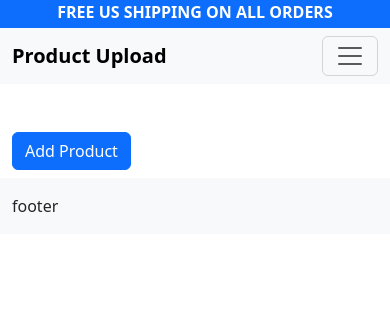
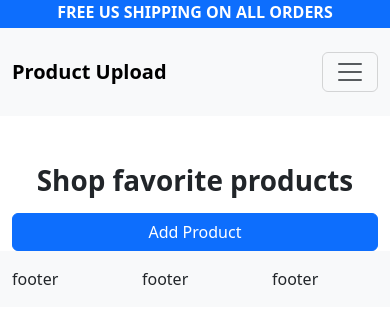
Before and after one commit to Zwill1/PHP-PRODUCT-UPLOAD, a PHP site: page /PHP-PRODUCT-UPLOAD/ in a window 390 px wide. Shown: the top 324 px of the page. Run offline with PHP 8.4, Linux system fonts and the light colour scheme; data that the repository does not hold is empty; some libraries are stand-ins or nearby versions.

Commit message:
updated card layout, mobile/desktop button responsiveness

```diff
--- a/assets/footer.php
+++ b/assets/footer.php
@@ -1,6 +1,12 @@
     </div>
     <footer class="bg-body-tertiary pb-3 pt-3">
-        <div class="container">footer</div>
+        <div class="container">
+            <div class="row">
+                <div class="col-4">footer</div>
+                <div class="col-4">footer</div>
+                <div class="col-4">footer</div>
+            </div>
+        </div>
     </footer>
     <script src="https://cdn.jsdelivr.net/npm/bootstrap@5.3.3/dist/js/bootstrap.bundle.min.js" integrity="sha384-YvpcrYf0tY3lHB60NNkmXc5s9fDVZLESaAA55NDzOxhy9GkcIdslK1eN7N6jIeHz" crossorigin="anonymous"></script>
     </body>
--- a/assets/header.php
+++ b/assets/header.php
@@ -5,7 +5,7 @@
     <meta name="viewport" content="width=device-width, initial-scale=1.0">
     <title>Document</title>
     <link href="https://cdn.jsdelivr.net/npm/bootstrap@5.3.3/dist/css/bootstrap.min.css" rel="stylesheet" integrity="sha384-QWTKZyjpPEjISv5WaRU9OFeRpok6YctnYmDr5pNlyT2bRjXh0JMhjY6hW+ALEwIH" crossorigin="anonymous">
-    <script src="https://kit.fontawesome.com/a9665a037e.js" crossorigin="anonymous"></script>
+    <!-- insert Font awesome here. Icons work-->
 </head>
 <body>
     <?php include 'nav.php' ?>
--- a/assets/nav.php
+++ b/assets/nav.php
@@ -1,6 +1,6 @@
 <div class="sticky-top">
   <?php include 'top-header.php' ?>
-  <nav class="navbar navbar-expand-lg bg-body-tertiary">
+  <nav class="navbar navbar-expand-lg bg-body-tertiary py-4">
     <div class="container">
       <a class="navbar-brand fw-bold" href="http://localhost/PHP-PRODUCT-UPLOAD/">Product Upload</a>
       <button class="navbar-toggler" type="button" data-bs-toggle="collapse" data-bs-target="#navbarText" aria-controls="navbarText" aria-expanded="false" aria-label="Toggle navigation">
@@ -12,19 +12,19 @@
             <a class="nav-link active" aria-current="page" href="http://localhost/PHP-PRODUCT-UPLOAD/">Home</a>
           </li>
           <li class="nav-item">
-            <a class="nav-link active" aria-current="page" href="http://localhost/PHP-PRODUCT-UPLOAD/">About</a>
+            <a class="nav-link active" aria-current="page" href="#">About</a>
           </li>
           <li class="nav-item">
-            <a class="nav-link active" aria-current="page" href="http://localhost/PHP-PRODUCT-UPLOAD/">FAQ</a>
+            <a class="nav-link active" aria-current="page" href="#">FAQ</a>
           </li>
           <li class="nav-item">
-            <a class="nav-link active" aria-current="page" href="http://localhost/PHP-PRODUCT-UPLOAD/">Contact</a>
+            <a class="nav-link active" aria-current="page" href="#">Contact</a>
           </li>
           <li class="nav-item">
-            <a class="nav-link active" aria-current="page" href="http://localhost/PHP-PRODUCT-UPLOAD/"><i class="fa-solid fa-magnifying-glass"></i></a>
+            <a class="nav-link active" aria-current="page" href="#"><i class="fa-solid fa-magnifying-glass"></i></a>
           </li>
           <li class="nav-item">
-            <a class="nav-link active" aria-current="page" href="http://localhost/PHP-PRODUCT-UPLOAD/"><i class="fa-solid fa-cart-shopping"></i></a>
+            <a class="nav-link active" aria-current="page" href="#"><i class="fa-solid fa-cart-shopping"></i></a>
           </li>
           <!-- <li class="nav-item">
             <a class="nav-link" href="#">Features</a>
--- a/index.php
+++ b/index.php
@@ -58,8 +58,13 @@
     ?>
 
 <div class="container">
-    <section class="mt-5 mb-2">
-        <button type="button" class="btn btn-primary" data-bs-toggle="modal" data-bs-target="#exampleModal">Add Product</button>
+    <section class="row mt-5 mb-2">
+        <h1 class="fw-bold text-center">Shop favorite products</h1>
+    </section>
+    <section class="row">
+        <div class="d-md-flex justify-content-md-end d-grid gap-2 d-md-block">
+            <button type="button" class="btn btn-primary" data-bs-toggle="modal" data-bs-target="#exampleModal">Add Product</button>
+        </div>
     </section>
 
     <section class="row">
@@ -76,13 +81,21 @@
                 else {
                     while($row = mysqli_fetch_assoc($result)){
                         ?>
-                            <div class="col-3">
-                                <div class="card border-0 p-2 rounded-0" id="product-<?php echo $row['prodid']; ?>">
-                                    <img src="<?php echo $row['prodimage']; ?>" class="card-img-top" alt="<?php echo $row['prodname']; ?>" style="width: 150px;">
+                            <div class="col-3 p-2">
+                                <div class="card border-0 p-2 rounded-0 bg-body-secondary" id="product-<?php echo $row['prodid']; ?>">
+                                    <div class="d-flex justify-content-center">
+                                        <img src="<?php echo $row['prodimage']; ?>" class="card-img-top" alt="<?php echo $row['prodname']; ?>" style="width: 150px;">
+                                    </div>
                                     <div class="card-body">
-                                        <h5 class="card-title fw-bold mb-1"><?php echo $row['prodname']; ?></h5>
-                                        <p class="card-text mb-1 fw-bold">$<?php echo $row['prodprice']; ?></p>
-                                        <div>
+                                        <div class="text-center">
+                                            <h5 class="card-title mb-1"><?php echo $row['prodname']; ?></h5>
+                                            <p class="card-text mb-1 fw-bold">$<?php echo $row['prodprice']; ?></p>
+                                        </div>
+                                        <div class="d-flex justify-content-evenly">
+                                                <p>5 <span style="color:#ffa41c">&#9733;&#9733;&#9733;&#9733;&#9733;</span></p>
+                                                <p class="ms-3"><?php echo $row['prodreviewcount'] ?> ratings</p>
+                                        </div>
+                                        <div class="d-flex justify-content-evenly">
                                             <a href="db/product.php?id=<?php echo $row['prodid']; ?>" class="btn btn-info">Details</a>
                                             <a href="db/edit_product.php?id=<?php echo $row['prodid']; ?>" class="btn btn-warning">Edit</a>
                                             <a href="db/delete_product.php?id=<?php echo $row['prodid']; ?>" class="btn btn-danger">Delete</a>
```
